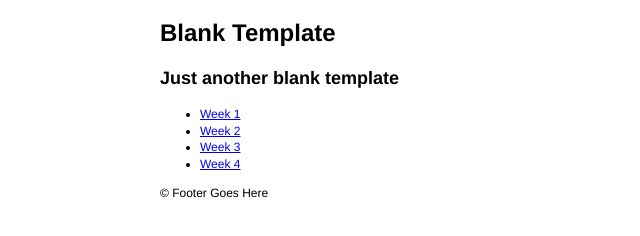
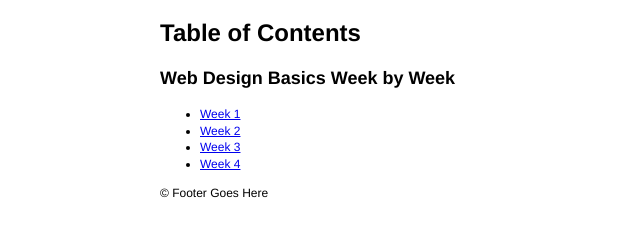
Before and after one commit to clairecoxo/claire_cohenWDB, a plain HTML site: page table-contents/index.html in a window 1280 px wide. Shown: the whole page, without its empty margins (0-640 px from the left). Drawn offline with nearby package versions, Linux system fonts and the light colour scheme; files that its build step writes are made by us from their sources.

Commit message:
Added H1 Title

```diff
--- a/table-contents/index.html
+++ b/table-contents/index.html
@@ -16,8 +16,8 @@
 	<body>
 		<div id="container">
 			<header>
-				<h1>Blank Template</h1>
-                <h2>Just another blank template</h2>
+				<h1>Table of Contents</h1>
+                <h2>Web Design Basics Week by Week</h2>
 <nav>
 			<ul>
                 <li><a class="nav-links" href="../table-contents/week-1/ccohen_1.html">Week 1</a></li>
```
